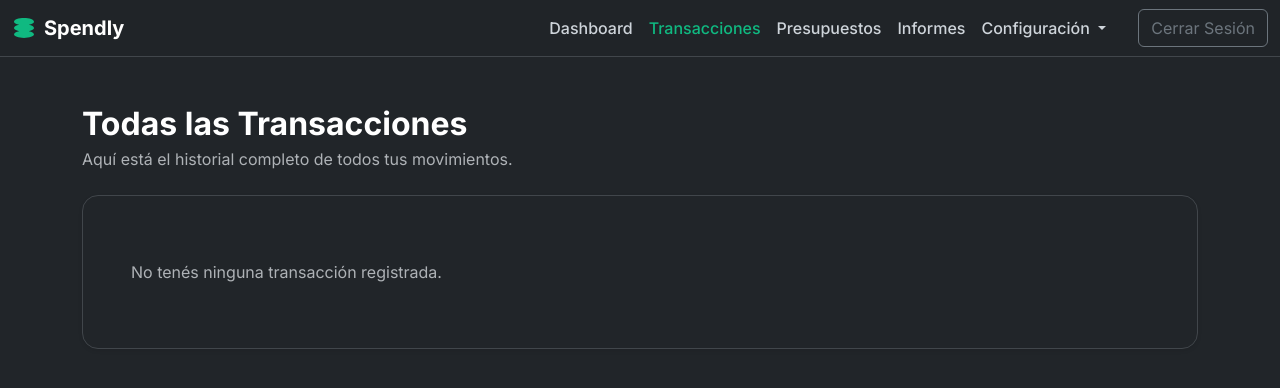
After one commit to Thiagobrn3/spendly, a Django app: page /transactions/ in a window 1280 px wide. The commit adds this page. Shown: the top 388 px of the page. Run offline with Django 5.2, Linux system fonts and the light colour scheme; the visitor is signed in with stand-in values (Sample User, id 1); data that the repository does not hold is empty; some libraries are stand-ins or nearby versions.

Commit message:
transactions list

```diff
--- a/templates/base.html
+++ b/templates/base.html
@@ -154,20 +154,24 @@
                 {% if user.is_authenticated %}
                 <ul class="navbar-nav flex-row flex-wrap bd-navbar-nav pt-2 py-md-0 ms-md-auto">
                     <li class="nav-item col-6 col-md-auto">
-                        <a class="nav-link active" href="{% url 'index' %}">Dashboard</a>
+                        <a class="nav-link {% if request.resolver_match.url_name == 'index' %}active{% endif %}"
+                            href="{% url 'index' %}">Dashboard</a>
                     </li>
                     <li class="nav-item col-6 col-md-auto">
-                        <a class="nav-link" href="#">Transacciones</a>
+                        <a class="nav-link {% if request.resolver_match.url_name == 'transaction_list' %}active{% endif %}"
+                            href="{% url 'transaction_list' %}">Transacciones</a>
                     </li>
                     <li class="nav-item col-6 col-md-auto">
-                        <a class="nav-link" href="{% url 'manage_budgets' %}">Presupuestos</a>
+                        <a class="nav-link {% if request.resolver_match.url_name == 'manage_budgets' %}active{% endif %}"
+                            href="{% url 'manage_budgets' %}">Presupuestos</a>
                     </li>
                     <li class="nav-item col-6 col-md-auto">
                         <a class="nav-link" href="#">Informes</a>
                     </li>
+                    {% with active_config='manage_accounts,manage_cards,manage_recurring' %}
                     <li class="nav-item dropdown">
-                        <a class="nav-link dropdown-toggle" href="#" role="button" data-bs-toggle="dropdown"
-                            aria-expanded="false">
+                        <a class="nav-link dropdown-toggle {% if request.resolver_match.url_name in active_config %}active{% endif %}"
+                            href="#" role="button" data-bs-toggle="dropdown" aria-expanded="false">
                             Configuración
                         </a>
                         <ul class="dropdown-menu dropdown-menu-dark">
@@ -176,17 +180,12 @@
                             <li><a class="dropdown-item" href="{% url 'manage_recurring' %}">Fijos</a></li>
                         </ul>
                     </li>
+                    {% endwith %}
                 </ul>
 
                 <hr class="d-md-none text-white-50">
 
                 <ul class="navbar-nav flex-row flex-wrap ms-md-3">
-                    <li class="nav-item col-6 col-md-auto">
-                        <button class="btn btn-outline-secondary d-flex align-items-center"
-                            style="--bs-btn-color: var(--bs-gray-400);">
-                            <span class="material-symbols-outlined fs-5">notifications</span>
-                        </button>
-                    </li>
                     <li class="nav-item col-6 col-md-auto ms-2">
                         <form action="{% url 'logout' %}" method="post" class="d-flex">
                             {% csrf_token %}
--- /dev/null
+++ b/templates/tracker/transaction_list.html
@@ -0,0 +1,55 @@
+{% extends "base.html" %}
+{% load crispy_forms_tags %}
+
+{% block title %}Todas las Transacciones - Spendly{% endblock %}
+
+{% block content %}
+    <h1 class="h2 fw-bold text-white mb-1">Todas las Transacciones</h1>
+    <p class="text-body-secondary mb-4">
+        Aquí está el historial completo de todos tus movimientos.
+    </p>
+
+    <div class="card bg-dark border-secondary-subtle shadow-sm rounded-4">
+        <div class="card-body p-4 p-lg-5">
+
+            <ul class="list-group list-group-flush">
+                {% for t in transactions %}
+                <li class="list-group-item d-flex justify-content-between align-items-center bg-transparent border-secondary-subtle px-0 py-3">
+                    <div class="d-flex align-items-center">
+                        <div class="d-flex align-items-center justify-content-center rounded-circle me-3" style="width: 40px; height: 40px; background-color: rgba(var(--bs-primary-rgb), 0.1);">
+                            <span class="material-symbols-outlined fs-5 text-primary">
+                                {% if t.type == 'gasto' %}restaurant{% else %}paid{% endif %}
+                            </span>
+                        </div>
+                        <div>
+                            <h5 class="h6 fw-semibold text-white mb-0">{{ t.description }}</h5>
+                            <small class="text-body-secondary">{{ t.date|date:"d M, Y" }} - {{ t.cuenta.name }}</small>
+                        </div>
+                    </div>
+
+                    <div class="d-flex align-items-center gap-3">
+                        <span class="fw-semibold {% if t.type == 'gasto' %}gasto{% else %}ingreso{% endif %}" style="min-width: 80px; text-align: right;">
+                            {% if t.type == 'gasto' %}-{% else %}+{% endif %}${{ t.amount|floatformat:2 }}
+                        </span>
+                        <div class="d-flex gap-2">
+                            <a href="{% url 'transaction_update' t.pk %}" class="btn btn-sm btn-outline-secondary d-flex align-items-center p-1" title="Editar">
+                                <span class="material-symbols-outlined fs-6">edit</span>
+                            </a>
+                            <form action="{% url 'transaction_delete' t.pk %}" method="post" onsubmit="return confirm('¿Estás seguro de que querés eliminar esta transacción?');">
+                                {% csrf_token %}
+                                <button type="submit" class="btn btn-sm btn-outline-danger d-flex align-items-center p-1" title="Eliminar">
+                                    <span class="material-symbols-outlined fs-6">delete</span>
+                                </button>
+                            </form>
+                        </div>
+                    </div>
+                </li>
+                {% empty %}
+                <li class="list-group-item bg-transparent border-secondary-subtle px-0 py-3">
+                    <p class="text-body-secondary mb-0">No tenés ninguna transacción registrada.</p>
+                </li>
+                {% endfor %}
+            </ul>
+            </div>
+    </div>
+{% endblock %}
--- a/tracker/urls.py
+++ b/tracker/urls.py
@@ -4,7 +4,8 @@ from . import views
 urlpatterns = [
     # Dashboard
     path('', views.index, name='index'),
-
+    # --- URL de lista de transacciones ---
+    path('transactions/', views.transaction_list, name='transaction_list'),
     # --- URLs de Transacciones ---
     path('transaction/add/', views.add_transaction, name='add_transaction'),
     path('category/add/', views.add_category, name='add_category'),
--- a/tracker/views.py
+++ b/tracker/views.py
@@ -141,7 +141,20 @@ def index(request):
     }
 
     return render(request, 'tracker/index.html', context)
+# --- Lista de transacciones ---
+@login_required
+def transaction_list(request):
+    # Obtenemos todas las transacciones del usuario
+    # Usamos select_related para optimizar y traer los datos de
+    # categoría y cuenta en la misma consulta
+    transactions = Transaction.objects.filter(
+        user=request.user
+    ).select_related('category', 'cuenta').order_by('-date')
 
+    context = {
+        'transactions': transactions
+    }
+    return render(request, 'tracker/transaction_list.html', context)
 # --- Agregar Transacción ---
 @login_required
 @require_POST
```
